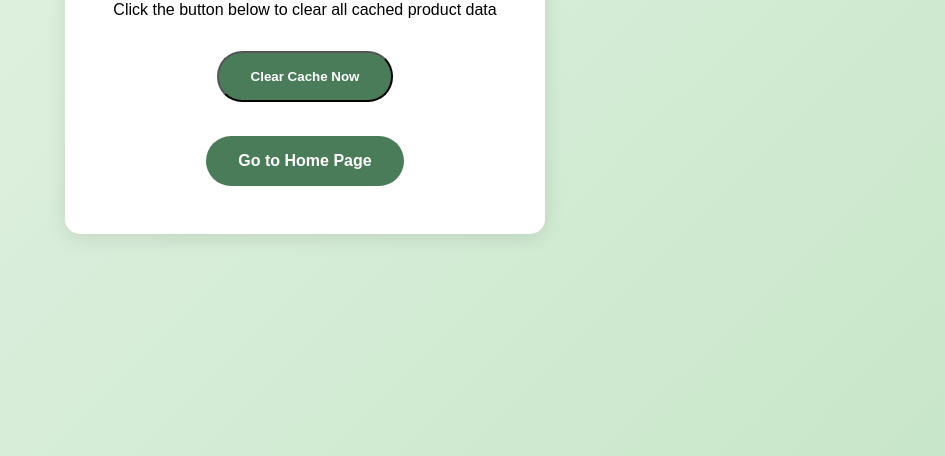
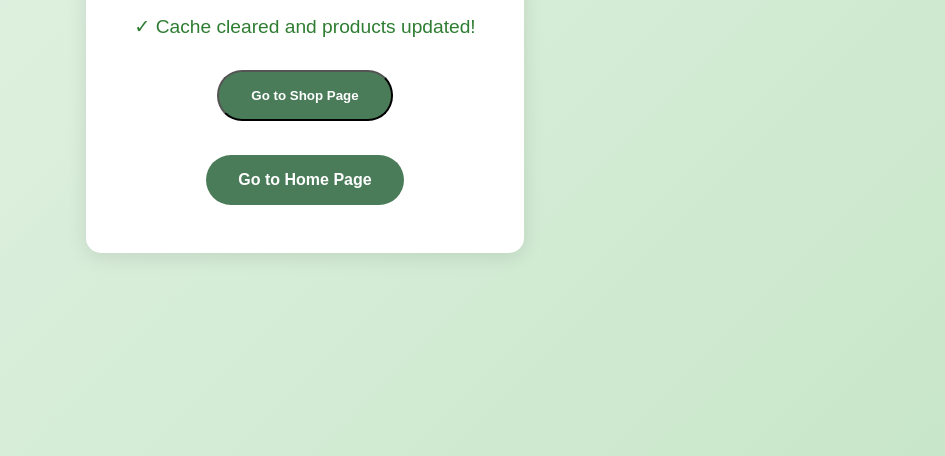
Before and after one commit to primeflex200-ui/ecommerce, a plain HTML site: page clear-cache.html in a window 1280 px wide. Shown: the part 344-800 px from the top of the page, without its empty margins (335-1280 px from the left). Drawn offline with Linux system fonts and the light colour scheme.

Commit message:
Update cache clearing to force correct products

```diff
--- a/clear-cache.html
+++ b/clear-cache.html
@@ -49,29 +49,41 @@
 <body>
     <div class="container">
         <h1>Clear Browser Cache</h1>
-        <p>Click the button below to clear all cached product data</p>
-        <button class="btn" onclick="clearCache()">Clear Cache Now</button>
-        <p class="success" id="success-msg">✓ Cache cleared successfully!</p>
+        <p>Cache is being cleared automatically...</p>
+        <p class="success" id="success-msg">✓ Cache cleared and products updated!</p>
+        <button class="btn" onclick="clearCache()">Go to Shop Page</button>
         <br><br>
         <a href="index.html" class="btn">Go to Home Page</a>
     </div>
 
     <script>
-        function clearCache() {
+        // Auto-clear on page load
+        window.onload = function() {
             // Clear localStorage
             localStorage.clear();
 
             // Clear sessionStorage
             sessionStorage.clear();
 
-            // Show success message
+            // Force set correct products
+            const correctProducts = [
+                { id: 1, name: "Premium A2 Ghee", category: "Bakery & Dairy", subcategory: "Ghee", price: 899, stock: 50, image: "images/ghee.png", description: "Pure A2 cow ghee", inStock: true },
+                { id: 3, name: "Gomutra Ark", category: "Conscious Living", subcategory: "Herbal Products", price: 299, stock: 30, image: "images/gomutra.png", description: "Traditional wellness", inStock: true },
+                { id: 4, name: "Organic Dung Cakes", category: "Home Food", subcategory: "Traditional Foods", price: 199, stock: 0, image: "images/cow-dung.png", description: "Eco-friendly", inStock: false },
+                { id: 5, name: "Panchagavya Mix", category: "Special Categories", subcategory: "Combo Packs", price: 499, stock: 25, image: "images/panchagavya.png", description: "Complete wellness", inStock: true },
+                { id: 7, name: "Fresh Buttermilk", category: "Snacks & More", subcategory: "Traditional Snacks", price: 45, stock: 60, image: "images/buttermilk.png", description: "Refreshing", inStock: true },
+                { id: 8, name: "Fresh Paneer", category: "Bakery & Dairy", subcategory: "Paneer", price: 350, stock: 40, image: "images/paneer.png", description: "Fresh paneer", inStock: true },
+                { id: 9, name: "Pure Gomutra", category: "Conscious Living", subcategory: "Herbal Products", price: 150, stock: 20, image: "images/gomutra.png", description: "Pure wellness", inStock: true }
+            ];
+
+            localStorage.setItem('products', JSON.stringify(correctProducts));
+
             document.getElementById('success-msg').style.display = 'block';
+        };
 
-            // Reload after 1 second
-            setTimeout(() => {
-                alert('Cache cleared! The page will now reload with fresh data.');
-                window.location.reload(true);
-            }, 1000);
+        function clearCache() {
+            alert('Cache has been cleared and products updated! Click OK to go to the shop page.');
+            window.location.href = 'shop.html';
         }
     </script>
 </body>
```
